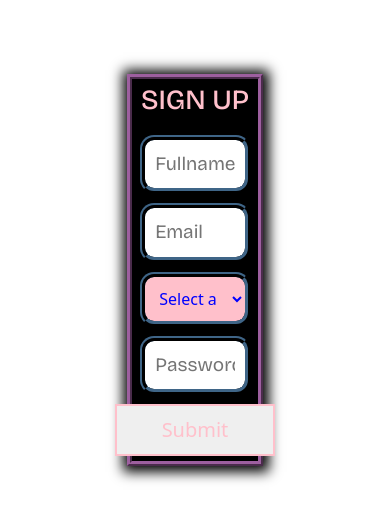
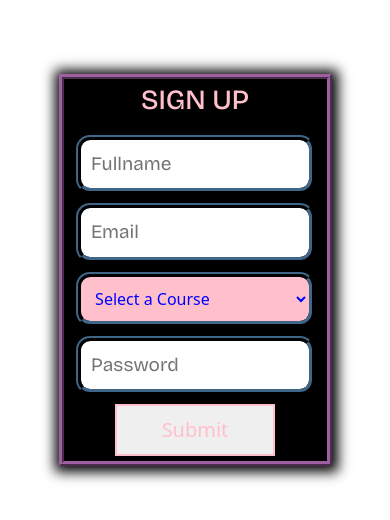
Before and after one commit to boluwatifemi23/Signuppage, a plain HTML site: page index.html in a window 390 px wide. Shown: the part 134-654 px from the top of the page. Drawn offline with nearby package versions, Linux system fonts and the light colour scheme.

Commit message:
indexchangesresponsive

```diff
--- a/index.css
+++ b/index.css
@@ -113,3 +113,9 @@ button:active:before {
   background: pink;
   transition: background 0s;
 }
+
+@media screen and (max-width:771px) {
+  .div2{
+    width: 70%;
+  }
+}
```
